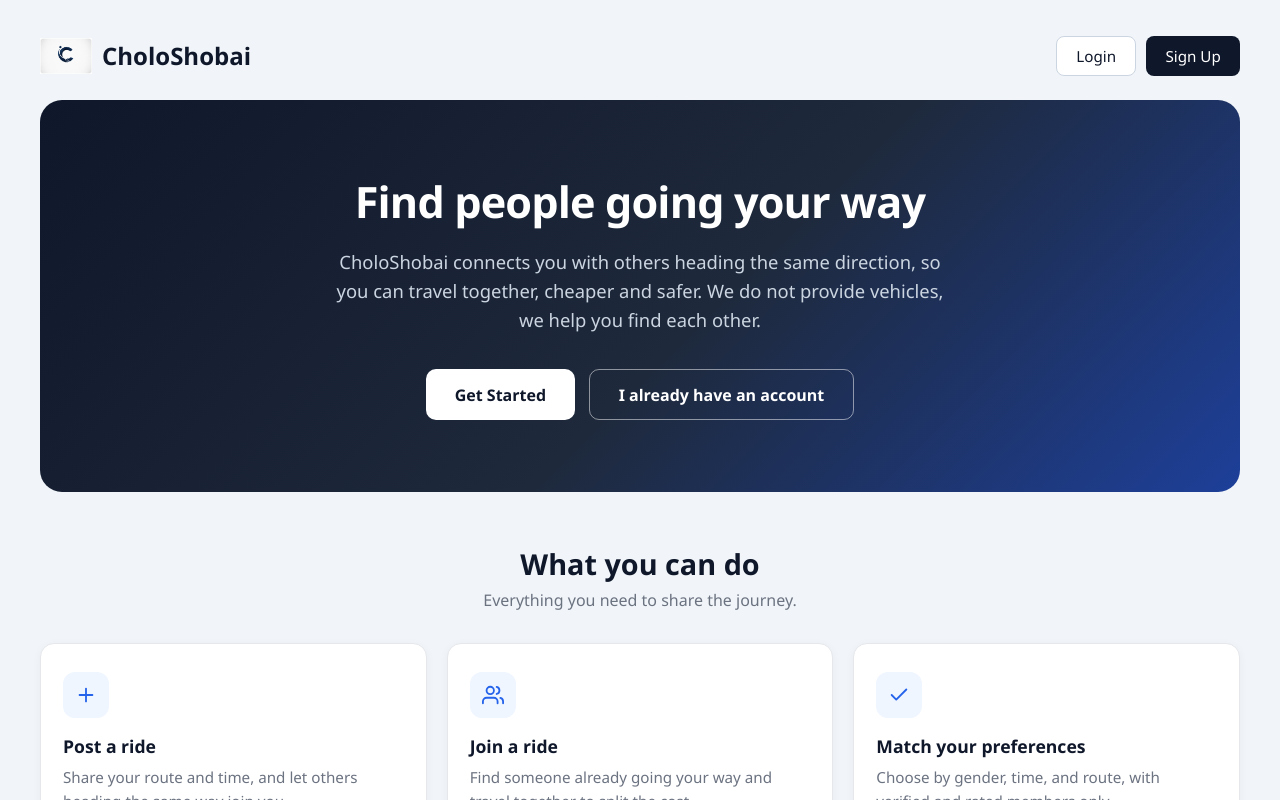
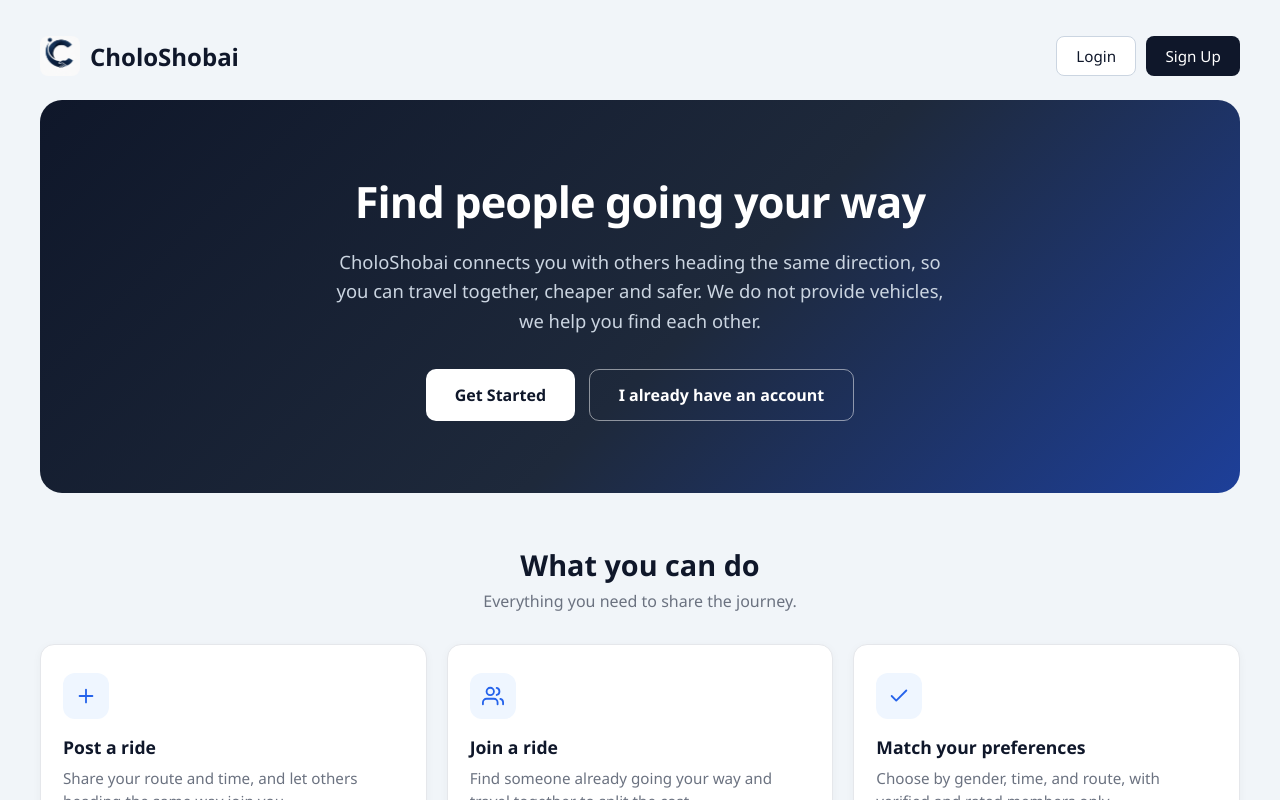
Before and after one commit to dipita-tasnim/CholoShobai, a React (Create React App) app in the folder frontend/: page /welcome in a window 1280 px wide. Built offline with nearby package versions, Linux system fonts and the light colour scheme; no server answers.

Commit message:
style(branding): zoom the logo so the C reads clearly
The logo image has wide empty margins, making the C tiny in the small
sidebar and nav marks. Render it as a zoomed background that crops the
surrounding space so the C fills the badge.

```diff
--- a/frontend/src/components/Sidebar.js
+++ b/frontend/src/components/Sidebar.js
@@ -75,7 +75,12 @@ const Sidebar = () => {
       <aside className={`sidebar ${isOpen ? "open" : ""}`}>
         <div className="sidebar-container">
           <Link to="/" onClick={closeSidebar} className="sidebar-brand">
-            <img src="/logo.png" alt="CholoShobai" className="sidebar-logo" />
+            <span
+              className="sidebar-logo"
+              role="img"
+              aria-label="CholoShobai"
+              style={{ backgroundImage: `url(${process.env.PUBLIC_URL}/logo.png)` }}
+            />
             <h1 className="sidebar-title">CholoShobai</h1>
           </Link>
 
--- a/frontend/src/index.css
+++ b/frontend/src/index.css
@@ -101,12 +101,13 @@ body {
 }
 
 .sidebar-logo {
-  width: 40px;
-  height: 40px;
-  object-fit: contain;
-  background: #fff;
+  width: 44px;
+  height: 44px;
+  background-color: #fff;
+  background-size: 235%;        /* zoom in so the C fills the badge */
+  background-position: center;
+  background-repeat: no-repeat;
   border-radius: 8px;
-  padding: 3px;
   flex-shrink: 0;
 }
 
@@ -959,8 +960,13 @@ body, html {
 }
 
 .brand-logo {
-  height: 36px;
-  width: auto;
+  width: 40px;
+  height: 40px;
+  background-size: 235%;        /* zoom in so the C fills the frame */
+  background-position: center;
+  background-repeat: no-repeat;
+  border-radius: 8px;
+  flex-shrink: 0;
 }
 
 .landing-nav-actions {
--- a/frontend/src/pages/LandingPage.js
+++ b/frontend/src/pages/LandingPage.js
@@ -40,7 +40,12 @@ const LandingPage = () => {
     <div className="landing">
       <nav className="landing-nav">
         <div className="landing-brand">
-          <img src="/logo.png" alt="CholoShobai" className="brand-logo" />
+          <span
+            className="brand-logo"
+            role="img"
+            aria-label="CholoShobai"
+            style={{ backgroundImage: `url(${process.env.PUBLIC_URL}/logo.png)` }}
+          />
           <span>CholoShobai</span>
         </div>
         <div className="landing-nav-actions">
```
